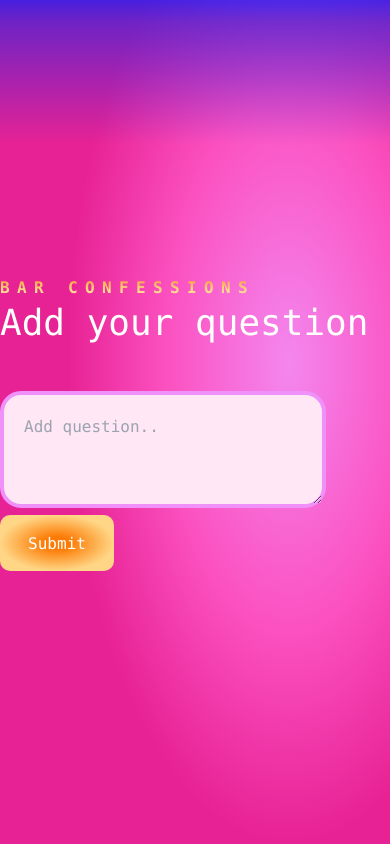
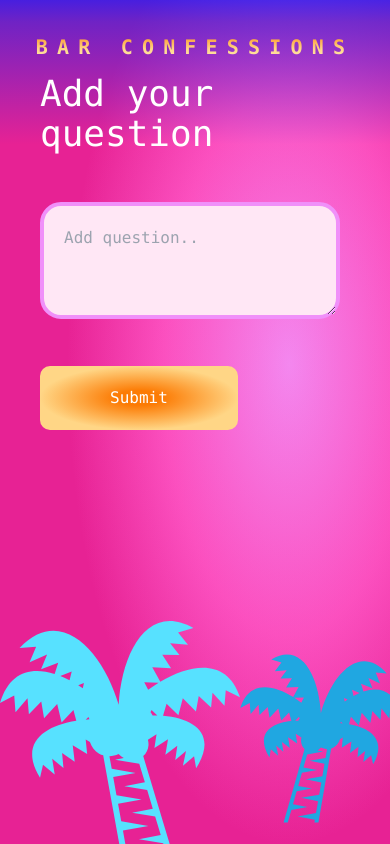
Before and after one commit to Kiwi3p/bar-confessions, a Next.js app: page /add-question in a window 390 px wide. Built offline with nearby package versions, Linux system fonts and the light colour scheme; no server answers.

Commit message:
mobile a bit better

```diff
--- a/components/AddTutorial.tsx
+++ b/components/AddTutorial.tsx
@@ -218,7 +218,7 @@ class AddTutorial extends React.Component<MyComponentProps, any, any> {
           <div id="form-wrapper">
             <div>
               {this.state.editPrompt ? (
-                <h1 className="text-4xl">
+                <h1 className="text-2xl">
                   {/* {questions[this.state.prompt].question} */}
                   {this.state.activeItem.prompt}
                 </h1>
@@ -252,7 +252,7 @@ class AddTutorial extends React.Component<MyComponentProps, any, any> {
                     onChange={this.handleChange}
                     className="form-control answer-box text-black"
                     id="answer"
-                    maxLength={500}
+                    maxLength={280}
                     value={this.state.activeItem.answer}
                     name="answer"
                     placeholder="Add answer.."
@@ -269,6 +269,7 @@ class AddTutorial extends React.Component<MyComponentProps, any, any> {
               </div>
             </form>
           </div>
+
         </div>
       </div>
     );
--- a/components/wrappers/AppWrapper.tsx
+++ b/components/wrappers/AppWrapper.tsx
@@ -14,8 +14,8 @@ const AppWrapper: FC<IProps> = ({
   return (
     <>
       <Head>
-        <title>Hero Galaxy</title>
-        <meta name="description" content="Hero Galaxy" />
+        <title>Bar Confessions</title>
+        <meta name="description" content="Bar Confessions" />
         <link rel="icon" href="/favicon.ico" />
         <script
             async
--- a/pages/add-question.tsx
+++ b/pages/add-question.tsx
@@ -7,17 +7,34 @@ import AddTutorial from "../components/AddTutorial";
 import DataRead from "../components/DataRead";
 import Layout from "../components/wrappers/Layout";
 import AddQuestion from "../components/AddQuestion";
+import Link from "next/link";
 
 const Home: NextPage = () => {
   return (
-    <Layout title="Home">
-      <div className="flex flex-col justify-center font-mono text-white h-screen w-screen art-bar-bg">
-        <div className="flex flex-col justify-center">
-          <h1 className="site-title uppercase">Bar Confessions</h1>
+    <Layout title="Add Question">
+      <div className="flex flex-col pt-5 font-mono text-white h-screen w-screen art-bar-bg">
+        <div className="flex flex-col items-center p-3 justify-center">
+          <Link href="/">
+            <h1 className="site-title uppercase text-xl">Bar Confessions</h1>
+          </Link>
         </div>
-        <div>
+        <div className="px-10">
           <AddQuestion />
         </div>
+        <div className="flex flex-row absolute bottom-0 overflow-hidden">
+          <img
+            className=" w-96"
+            src="assets/img/palmtree.svg"
+            alt="palm tree"
+          />
+          <img
+            className=" w-80"
+            src="assets/img/palmtreev2.svg"
+            alt="palm tree"
+          />
+        </div>
+        {/* <PostModal /> */}
+        {/* <DataRead />  */}
       </div>
     </Layout>
   );
--- a/pages/index.tsx
+++ b/pages/index.tsx
@@ -10,12 +10,24 @@ import Layout from "../components/wrappers/Layout";
 const Home: NextPage = () => {
   return (
     <Layout title="Home">
-      <div className="flex flex-col justify-center font-mono text-white h-screen w-screen art-bar-bg">
-        <div className="flex flex-col justify-center">
-          <h1 className="site-title uppercase">Bar Confessions</h1>
+      <div className="flex flex-col pt-5 font-mono text-white h-screen w-screen art-bar-bg">
+        <div className="flex flex-col items-center p-3 justify-center">
+          <h1 className="site-title uppercase text-xl">Bar Confessions</h1>
         </div>
-        <div>
+        <div className="px-10">
           <AddTutorial />
+        </div>
+        <div className="flex flex-row absolute bottom-0 overflow-hidden">
+          <img
+            className=" w-96"
+            src="assets/img/palmtree.svg"
+            alt="palm tree"
+          />
+          <img
+            className=" w-80"
+            src="assets/img/palmtreev2.svg"
+            alt="palm tree"
+          />
         </div>
         {/* <PostModal /> */}
         {/* <DataRead />  */}
--- a/pages/success.tsx
+++ b/pages/success.tsx
@@ -11,23 +11,37 @@ import Link from "next/link";
 const Success: NextPage = () => {
   return (
     <Layout title="data">
-      <div className="flex flex-col justify-center font-mono text-white h-screen w-screen art-bar-bg overflow-hidden">
-        <div>
-          <h1 className="text-4xl">
+      <div className="flex flex-col font-mono text-white h-screen w-screen art-bar-bg overflow-hidden">
+        <div className="flex flex-col  items-center">
+          <h1 className="text-2xl p-7">
             Thank you for confessing your sins! Priests don’t tell... but we do!
             <br />
             Check the screen
           </h1>
+          <div>
             <Link href="/">
               <button className="btn btn-warning submit-button">
                 Answer Another
               </button>
             </Link>
             <Link href="/add-question">
-            <button className="btn btn-warning submit-button">
+              <button className="btn btn-warning question-button">
                 Ask a question
               </button>
             </Link>
+          </div>
+          <div className="flex flex-row absolute bottom-0 overflow-hidden">
+            <img
+              className=" w-96"
+              src="assets/img/palmtree.svg"
+              alt="palm tree"
+            />
+            <img
+              className=" w-80"
+              src="assets/img/palmtreev2.svg"
+              alt="palm tree"
+            />
+          </div>
         </div>
       </div>
     </Layout>
--- a/styles/globals.css
+++ b/styles/globals.css
@@ -60,7 +60,7 @@ a {
   box-sizing: border-box;
 
   padding: 20px;
-  width: 326px;
+  width: 300px;
   height: 117px;
 
   background: #ffe7f5;
@@ -78,13 +78,23 @@ a {
   flex-direction: row;
   align-items: flex-start;
   justify-content: center;
-  padding: 8px 10px 7px;
-  gap: 10px;
+  padding: 20px 70px;
+  margin: 40px 0px;
 
-  width: 114px;
-  height: 56px;
 
   background: radial-gradient(50% 50% at 50% 50%, #fc7b04 22.9%, #ffd686 100%);
+  border-radius: 10px;
+}
+
+.question-button {
+  display: flex;
+  flex-direction: row;
+  align-items: flex-start;
+  justify-content: center;
+  padding: 20px 70px;
+  margin: 40px 0px;
+
+  background: radial-gradient(50% 50% at 50% 50%, #041dff 0%, #20a7e1 100%);
   border-radius: 10px;
 }
 
@@ -97,11 +107,8 @@ a {
   padding: 10px 15px;
   /* border-image-source: linear-gradient(180deg, #fc8211 0%, #ffd686 100%); */
   border-radius: 21px;
-
 }
 
-
-
 .bar-text-color {
-  color: #5E153F;
+  color: #5e153f;
 }
```
Lines whose indentation alone changed are shown as unchanged.
